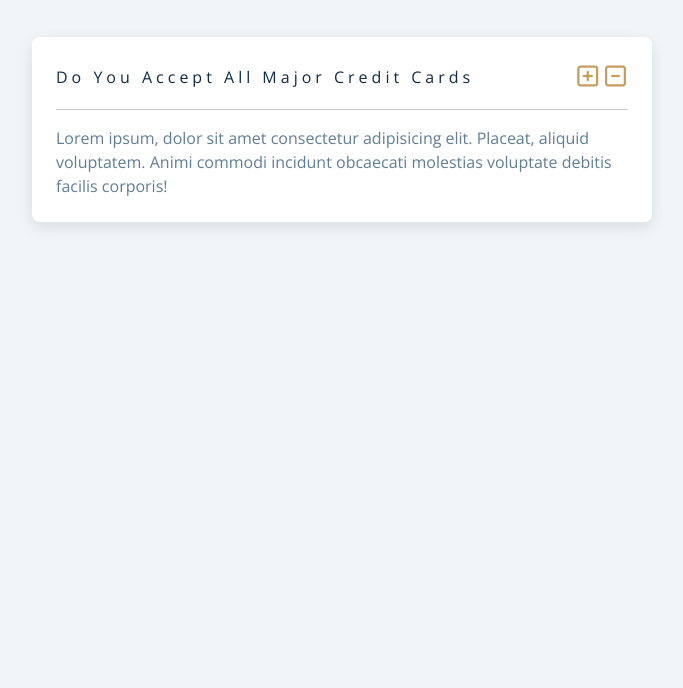
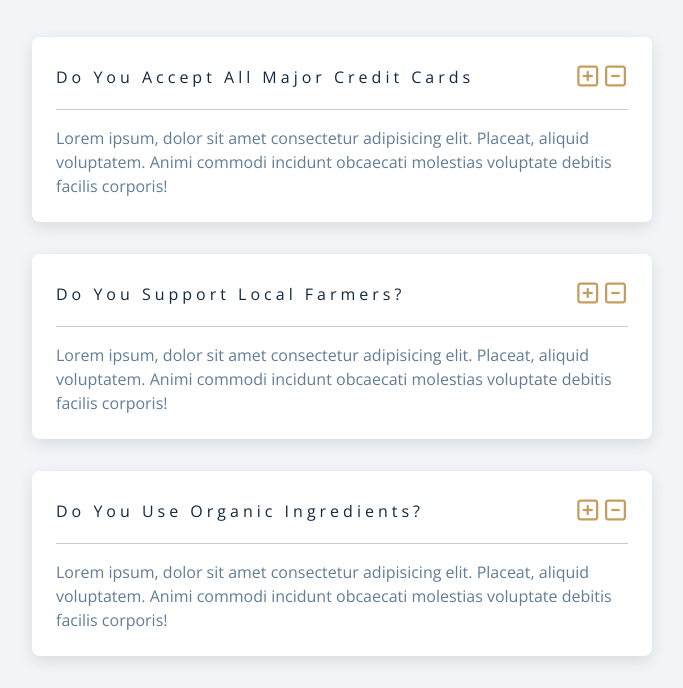
Before and after one commit to BeataJ/questions, a plain HTML site: page index.html in a window 1280 px wide. Shown: the part 187-875 px from the top of the page, without its empty margins (298-981 px from the left). Before the commit the page ends 800 px from the top, so only its background shows below. Drawn offline with nearby package versions, Linux system fonts and the light colour scheme.

Commit message:
add 2 more questions

```diff
--- a/index.html
+++ b/index.html
@@ -47,6 +47,46 @@
             </p>
           </div>
         </article>
+        <!-- single question -->
+        <article class="question">
+          <!-- question title -->
+          <div class="question-title">
+            <p>do you support local farmers?</p>
+            <button type="button" class="question-btn">
+              <span class="plus-icon">
+                <i class="far fa-plus-square"></i>
+              </span>
+              <span class="minus-icon">
+                <i class="far fa-minus-square"></i>
+              </span>
+          </div>
+          <!-- question text -->
+          <div class="question-text">
+            <p>
+              Lorem ipsum, dolor sit amet consectetur adipisicing elit. Placeat, aliquid voluptatem. Animi commodi incidunt obcaecati molestias voluptate debitis facilis corporis!
+            </p>
+          </div>
+        </article>
+        <!-- single question -->
+        <article class="question">
+          <!-- question title -->
+          <div class="question-title">
+            <p>do you use organic ingredients?</p>
+            <button type="button" class="question-btn">
+              <span class="plus-icon">
+                <i class="far fa-plus-square"></i>
+              </span>
+              <span class="minus-icon">
+                <i class="far fa-minus-square"></i>
+              </span>
+          </div>
+          <!-- question text -->
+          <div class="question-text">
+            <p>
+              Lorem ipsum, dolor sit amet consectetur adipisicing elit. Placeat, aliquid voluptatem. Animi commodi incidunt obcaecati molestias voluptate debitis facilis corporis!
+            </p>
+          </div>
+        </article>
       </div>
     </section>
   </body>
```
